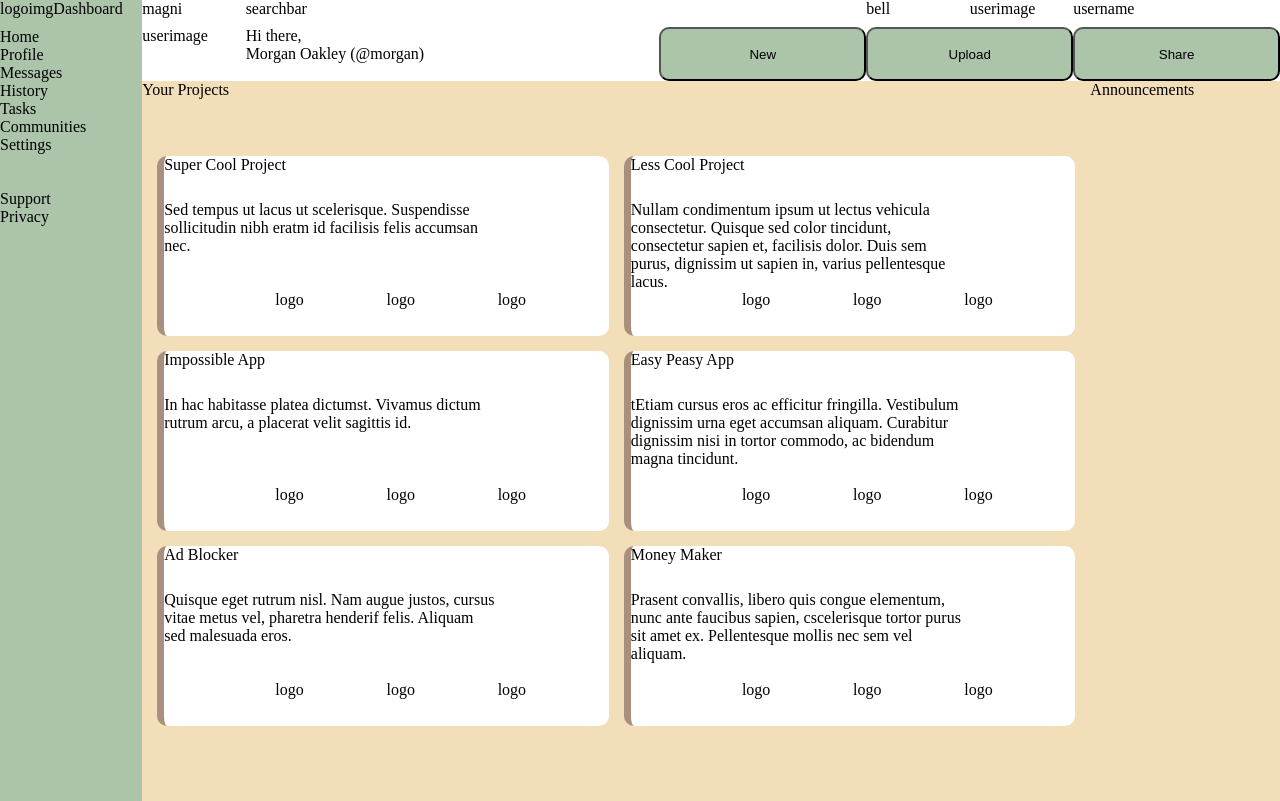
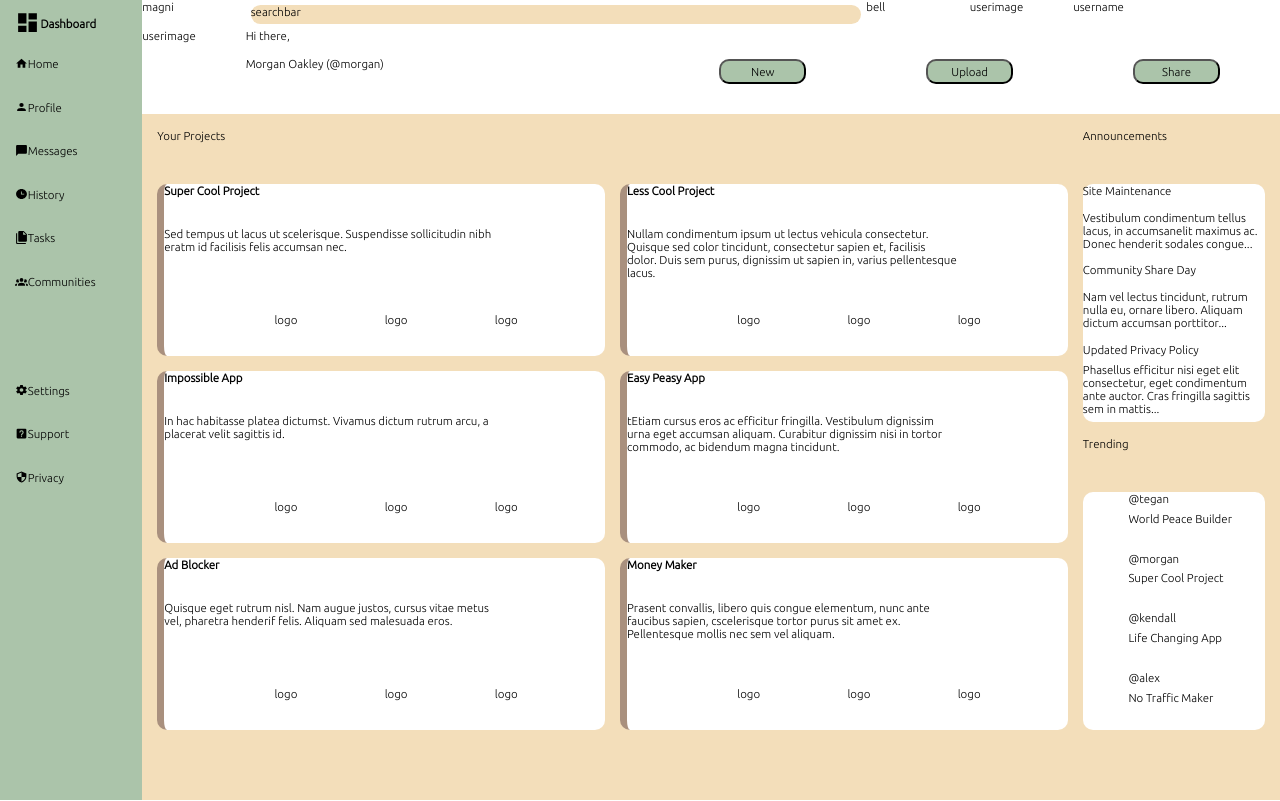
Before and after one commit to loicbaecher/full_dashboard, a plain HTML site: page index.html in a window 1280 px wide. Drawn offline with Linux system fonts and the light colour scheme; a script that the page names is missing.

Commit message:
finish overall layout, complete sidebar

```diff
--- a/index.css
+++ b/index.css
@@ -1,6 +1,11 @@
+@import url('https://fonts.googleapis.com/css2?family=Ubuntu:wght@300&display=swap');
+
+
 *{
     padding:0;
     margin:0;
+    font-family: 'Ubuntu',sans-serif;
+    font-size: 0.9vw;
 }
 
 body{
@@ -18,19 +23,25 @@ body{
 
 .sidebar{
     grid-area: 1/1/3/2;
+    display:grid;
+    grid-template-rows: 1fr 8fr 5fr;
     background-color: #ABC4AA;
+    padding-left: 15px;
 }
 
 .side-header{
     display:grid;
     grid-template-columns: 1fr 4fr;
     padding-bottom:10px;
+    align-items: center;
+    font-weight: bold;
+    font-size: 2vw;
 }
 
 .sidebar ul{
     display:grid;
     grid-template-columns: 1fr 9fr;
-    grid-template-rows: repeat(6,1fr) 3fr repeat(3,1fr);
+    grid-template-rows: repeat(5,1fr) 2.5fr repeat(3,1fr);
     list-style-type: none;
 }
 
@@ -39,12 +50,18 @@ body{
     background-color: white;
     display:grid;
     grid-template-columns: 1fr;
-    grid-template-rows: 1fr 2fr;
+    grid-template-rows: 1fr 3fr;
 }
 
 .header .top{
     display:grid;
     grid-template-columns: 1fr 6fr 1fr 1fr 2fr;
+}
+
+.header .searchbar{
+    background-color: #F3DEBA;
+    border-radius: 10px;
+    margin:5px;
 }
 
 .header .bottom{
@@ -65,6 +82,7 @@ body{
     grid-row: 1/3;
     background-color: #ABC4AA;
     border-radius: 10px;
+    margin:30px 60px;
 }
 
 .content{
@@ -72,15 +90,17 @@ body{
     background-color: #F3DEBA;
     display:grid;
     grid-template-columns: 5fr 1fr;
-    grid-template-rows: 1fr 10fr 1fr;
+    grid-template-rows: 1fr 6fr 1fr 6fr 1fr;
+    gap:15px;
+    padding:15px;
 }
 .projects {
     grid-column: 1/2;
-    display:grid;
+    grid-row: 2/5;
+    display: grid;
     grid-template-rows: 1fr 1fr 1fr;
     grid-template-columns: 1fr 1fr;
     gap:15px;
-    padding:15px;
 }
 
 .card{
@@ -94,6 +114,7 @@ body{
 
 .card .title{
     grid-area: 1/1/2/4;
+    font-weight: bold;
 }
 
 .card .cardcontent{
@@ -111,3 +132,31 @@ body{
 .logo3{
     grid-area: 3/4/4/5;
 }
+
+.announcements{
+    display:grid;
+    grid-template-rows: repeat(3,1fr);
+    background-color: white;
+    border-radius: 10px;
+}
+
+.info{
+    display:grid;
+}
+
+.trendingusers{
+    display:grid;
+    grid-template-rows: repeat(4,1fr);
+    background-color: white;
+    border-radius: 10px;
+}
+
+.trend{
+    display:grid;
+    grid-template-columns: 1fr 3fr;
+    grid-template-rows: 1fr 2fr;
+}
+
+.pic{
+    grid-row: 1/3;
+}
--- a/index.html
+++ b/index.html
@@ -13,31 +13,47 @@
         <div class="sidebar">
             <div class="side-header">
                 <div class="logo">
-                    <div class="logoimg">
-                        logoimg
-                    </div>
+                    <img src="dashboard.svg" alt="dashboard">
                 </div>
                 <div class="logotitle"> Dashboard</div>
             </div>
             <ul>
-                <li class="ico">Home</li>
-                <li class="titre" id="title1"></li>
-                <li class="ico">Profile</li>
-                <li class="titre" id="title2"></li>
-                <li class="ico">Messages</li>
-                <li class="titre" id="title3"></li>
-                <li class="ico">History</li>
-                <li class="titre" id="title4"></li>
-                <li class="ico">Tasks</li>
-                <li class="titre" id="title5"></li>
-                <li class="ico">Communities</li>
-                <li class="titre" id="title6"></li>
-                <li class="ico">Settings</li>
-                <li class="titre" id="title7"></li>
-                <li class="ico">Support</li>
-                <li class="titre" id="title8"></li>
-                <li class="ico">Privacy</li>
-                <li class="titre" id="title9"></li>
+                <li class="ico">
+                    <img src="home.svg" alt="Home">
+                </li>
+                <li class="titre" id="title1">Home</li>
+                <li class="ico">
+                    <img src="account.svg" alt="Profile">
+                </li>
+                <li class="titre" id="title2">Profile</li>
+                <li class="ico">
+                    <img src="message.svg" alt="Messages">
+                </li>
+                <li class="titre" id="title3">Messages</li>
+                <li class="ico">
+                    <img src="clock.svg" alt="History">
+                </li>
+                <li class="titre" id="title4">History</li>
+                <li class="ico">
+                    <img src="files.svg" alt="Tasks">
+                </li>
+                <li class="titre" id="title5">Tasks</li>
+                <li class="ico">
+                    <img src="communities.svg" alt="Communities">
+                </li>
+                <li class="titre" id="title6">Communities</li>
+                <li class="ico">
+                    <img src="cog.svg" alt="Settings">
+                </li>
+                <li class="titre" id="title7">Settings</li>
+                <li class="ico">
+                    <img src="help-box.svg" alt="Support">
+                </li>
+                <li class="titre" id="title8">Support</li>
+                <li class="ico">
+                    <img src="security.svg" alt="Privacy">
+                </li>
+                <li class="titre" id="title9">Privacy</li>
             </ul>
         </div>
         <div class="header">
@@ -122,7 +138,50 @@
                     <div class="logo3">logo</div>
                 </div>
             </div>
-            <div class="side">
+            <div class="announcements">
+                <div class="info" id="info1">
+                    <div class="title">Site Maintenance</div>
+                    <div class="text">Vestibulum condimentum tellus lacus,
+                            in accumsanelit maximus ac. Donec
+                            henderit sodales congue...
+                    </div>
+                </div>
+                <div class="info" id="info2">
+                    <div class="title">Community Share Day</div>
+                    <div class="text">Nam vel lectus tincidunt, rutrum nulla eu,
+                        ornare libero. Aliquam dictum accumsan porttitor...
+                    </div>
+                </div>
+                <div class="info" id="info3">
+                    <div class="title">Updated Privacy Policy</div>
+                    <div class="text">Phasellus efficitur nisi eget elit consectetur,
+                        eget condimentum ante auctor. Cras fringilla sagittis sem in
+                        mattis...
+                    </div>
+                </div>
+            </div>
+            <div class="title">Trending</div>
+            <div class="trendingusers">
+                <div class="trend" id="trend1">
+                    <div class="pic"></div>
+                    <div class="@">@tegan</div>
+                    <div class="name">World Peace Builder</div>
+                </div>
+                <div class="trend">
+                    <div class="pic"></div>
+                    <div class="@">@morgan</div>
+                    <div class="name">Super Cool Project</div>
+                </div>
+                <div class="trend">
+                    <div class="pic"></div>
+                    <div class="@">@kendall</div>
+                    <div class="name">Life Changing App</div>
+                </div>
+                <div class="trend">
+                    <div class="pic"></div>
+                    <div class="@">@alex</div>
+                    <div class="name">No Traffic Maker</div>
+                </div>
             </div>
         </div>
     </div>
```
Also changed, not shown: account.svg (added), bell.svg (added), clock.svg (added), cog.svg (added), communities.svg (added), dashboard.svg (added), files.svg (added), help-box.svg (added), home.svg (added), message.svg (added), security.svg (added).
